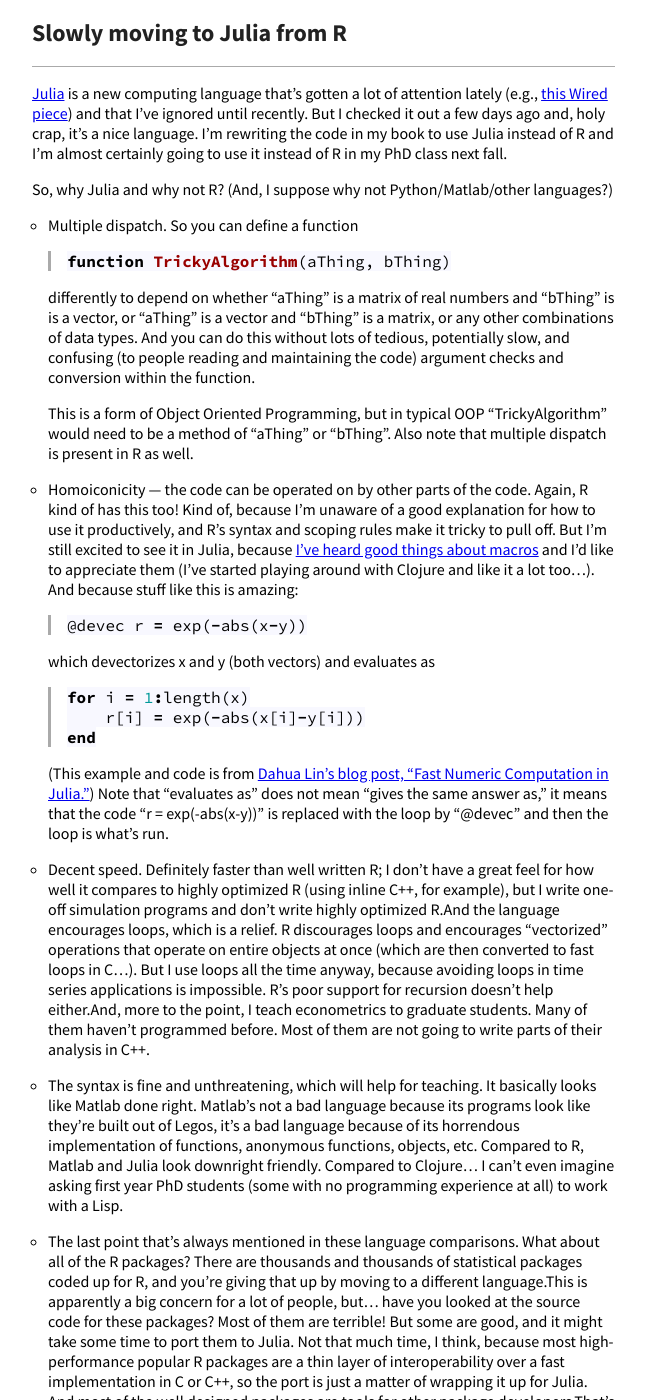
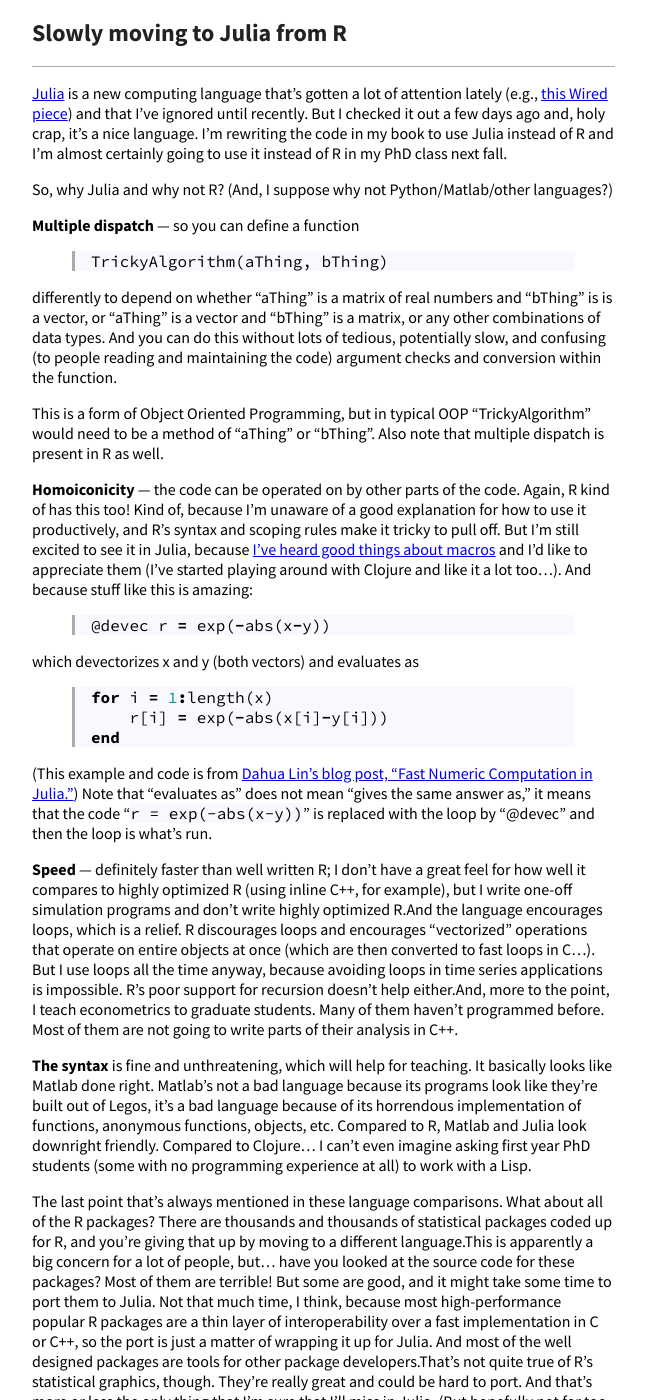
Before and after one commit to mmkuang/grayclhn.github.io, a Jekyll site: the page built from notes/julia-intro.md, in a window 1280 px wide and 1400 px high. Shown: the whole window, without its empty margins (0-648 px from the left). Built offline with Jekyll 4.4.1, drawn with Linux system fonts in a browser that asks for light colours; Markdown is read by kramdown in place of the engine named in the settings; some of the changed text lies outside the part shown.

Commit message:
Change old posts to use code highlighting

````diff
--- a/notes/julia-intro.md
+++ b/notes/julia-intro.md
@@ -14,130 +14,119 @@
 So, why Julia and why not R? (And, I suppose why not
 Python/Matlab/other languages?)
 
-* Multiple dispatch. So you can define a function
+**Multiple dispatch** — so you can define a function
+{% highlight julia %}
+TrickyAlgorithm(aThing, bThing)
+{% endhighlight %}
+differently to depend on whether “aThing” is a matrix of real numbers
+and “bThing” is is a vector, or “aThing” is a vector and “bThing” is a
+matrix, or any other combinations of data types. And you can do this
+without lots of tedious, potentially slow, and confusing (to people
+reading and maintaining the code) argument checks and conversion
+within the function.
 
-  ```julia
-  function TrickyAlgorithm(aThing, bThing)
-  ```
+This is a form of Object Oriented Programming, but in typical OOP
+“TrickyAlgorithm” would need to be a method of “aThing” or
+“bThing”. Also note that multiple dispatch is present in R as well.
 
-  differently to depend on whether “aThing” is a matrix of real numbers
-  and “bThing” is is a vector, or “aThing” is a vector and “bThing” is a
-  matrix, or any other combinations of data types. And you can do this
-  without lots of tedious, potentially slow, and confusing (to people
-  reading and maintaining the code) argument checks and conversion
-  within the function.
+**Homoiconicity** — the code can be operated on by other parts of the
+code. Again, R kind of has this too! Kind of, because I’m unaware of a
+good explanation for how to use it productively, and R’s syntax and
+scoping rules make it tricky to pull off. But I’m still excited to see
+it in Julia, because [I’ve heard good things about macros][3] and I’d
+like to appreciate them (I’ve started playing around with Clojure and
+like it a lot too…). And because stuff like this is amazing:
+{% highlight julia %}
+@devec r = exp(-abs(x-y))
+{% endhighlight %}
+which devectorizes x and y (both vectors) and evaluates as
+{% highlight julia %}
+for i = 1:length(x)
+    r[i] = exp(-abs(x[i]-y[i]))
+end
+{% endhighlight %}
+(This example and code is from [Dahua Lin’s blog post, “Fast Numeric
+Computation in Julia.”][4]) Note that “evaluates as” does not mean
+“gives the same answer as,” it means that the code “`r =
+exp(-abs(x-y))`” is replaced with the loop by “@devec” and then the
+loop is what’s run.
 
-  This is a form of Object Oriented Programming, but in typical OOP
-  “TrickyAlgorithm” would need to be a method of “aThing” or
-  “bThing”. Also note that multiple dispatch is present in R as well.
+**Speed** — definitely faster than well written R; I don’t have a
+great feel for how well it compares to highly optimized R (using
+inline C++, for example), but I write one-off simulation programs and
+don’t write highly optimized R.And the language encourages loops,
+which is a relief. R discourages loops and encourages “vectorized”
+operations that operate on entire objects at once (which are then
+converted to fast loops in C…). But I use loops all the time anyway,
+because avoiding loops in time series applications is impossible. R’s
+poor support for recursion doesn’t help either.And, more to the point,
+I teach econometrics to graduate students. Many of them haven’t
+programmed before. Most of them are not going to write parts of their
+analysis in C++.
 
-* Homoiconicity — the code can be operated on by other parts of the
-  code. Again, R kind of has this too! Kind of, because I’m unaware of
-  a good explanation for how to use it productively, and R’s syntax
-  and scoping rules make it tricky to pull off. But I’m still excited
-  to see it in Julia, because [I’ve heard good things about macros][3]
-  and I’d like to appreciate them (I’ve started playing around with
-  Clojure and like it a lot too…). And because stuff like this is
-  amazing:
+**The syntax** is fine and unthreatening, which will help for
+teaching. It basically looks like Matlab done right. Matlab’s not a
+bad language because its programs look like they’re built out of
+Legos, it’s a bad language because of its horrendous implementation of
+functions, anonymous functions, objects, etc. Compared to R, Matlab
+and Julia look downright friendly. Compared to Clojure… I can’t even
+imagine asking first year PhD students (some with no programming
+experience at all) to work with a Lisp.
 
-  ```julia
-  @devec r = exp(-abs(x-y))
-  ```
+The last point that’s always mentioned in these language
+comparisons. What about all of the R packages? There are thousands and
+thousands of statistical packages coded up for R, and you’re giving
+that up by moving to a different language.This is apparently a big
+concern for a lot of people, but… have you looked at the source code
+for these packages? Most of them are terrible! But some are good, and
+it might take some time to port them to Julia. Not that much time, I
+think, because most high-performance popular R packages are a thin
+layer of interoperability over a fast implementation in C or C++, so
+the port is just a matter of wrapping it up for Julia. And most of the
+well designed packages are tools for other package developers.That’s
+not quite true of R’s statistical graphics, though. They’re really
+great and could be hard to port. And that’s more or less the only
+thing that I’m sure that I’ll miss in Julia. (But hopefully not for
+too long.)
 
-  which devectorizes x and y (both vectors) and evaluates as
+Lastly, and this is important: the same massive quantity of packages
+for R is a big constraint on its future development. Breaking
+backwards compatibility is a big deal but avoiding it too much imposes
+costs.
 
-  ```julia
-  for i = 1:length(x)
-      r[i] = exp(-abs(x[i]-y[i]))
-  end
-  ```
+<hr />
 
-  (This example and code is from [Dahua Lin’s blog post, “Fast Numeric
-  Computation in Julia.”][4]) Note that “evaluates as” does not mean “gives
-  the same answer as,” it means that the code “r = exp(-abs(x-y))” is
-  replaced with the loop by “@devec” and then the loop is what’s run.
-
-* Decent speed. Definitely faster than well written R; I don’t have a
-  great feel for how well it compares to highly optimized R (using
-  inline C++, for example), but I write one-off simulation programs
-  and don’t write highly optimized R.And the language encourages
-  loops, which is a relief. R discourages loops and encourages
-  “vectorized” operations that operate on entire objects at once
-  (which are then converted to fast loops in C…). But I use loops all
-  the time anyway, because avoiding loops in time series applications
-  is impossible. R’s poor support for recursion doesn’t help
-  either.And, more to the point, I teach econometrics to graduate
-  students. Many of them haven’t programmed before. Most of them are
-  not going to write parts of their analysis in C++.
-
-* The syntax is fine and unthreatening, which will help for
-  teaching. It basically looks like Matlab done right. Matlab’s not a
-  bad language because its programs look like they’re built out of
-  Legos, it’s a bad language because of its horrendous implementation
-  of functions, anonymous functions, objects, etc. Compared to R,
-  Matlab and Julia look downright friendly. Compared to Clojure… I
-  can’t even imagine asking first year PhD students (some with no
-  programming experience at all) to work with a Lisp.
-
-* The last point that’s always mentioned in these language
-  comparisons. What about all of the R packages? There are thousands
-  and thousands of statistical packages coded up for R, and you’re
-  giving that up by moving to a different language.This is apparently
-  a big concern for a lot of people, but… have you looked at the
-  source code for these packages? Most of them are terrible! But some
-  are good, and it might take some time to port them to Julia. Not
-  that much time, I think, because most high-performance popular R
-  packages are a thin layer of interoperability over a fast
-  implementation in C or C++, so the port is just a matter of wrapping
-  it up for Julia. And most of the well designed packages are tools
-  for other package developers.That’s not quite true of R’s
-  statistical graphics, though. They’re really great and could be hard
-  to port. And that’s more or less the only thing that I’m sure that
-  I’ll miss in Julia. (But hopefully not for too long.)
-
-* Lastly, and this is important: the same massive quantity of packages
-  for R is a big constraint on its future development. Breaking
-  backwards compatibility is a big deal but avoiding it too much
-  imposes costs.
-
-Anyway, since I converted some R code to Julia I thought it would be
+**Anyway**, since I converted some R code to Julia I thought it would be
 fun to compare speeds. The first example is used to show the sampling
 distribution of an average of uniform(0,1) random variables. In R, we
 have
-
-```R
+{% highlight r %}
 rstats <- function(rerror, nobs, nsims = 500) {
     replicate(nsims, mean(rerror(nobs)))}
-```
-
+{% endhighlight %}
 which is (I think) pretty idiomatic R (and is vectorized, so it’s
 supposed to be fast). Calling it gives
-
-```R
-R> system.time(rstats(runif, 500))
-###     user  system elapsed
-###    0.341   0.002   0.377
-```
-
+{% highlight r %}
+> system.time(rstats(runif, 500))
+#     user  system elapsed
+#    0.341   0.002   0.377
+{% endhighlight %}
 For comparison to the Julia results, we’re going to care about the
 “elapsed” result of 0.377 seconds; the “system” column isn’t relevant
 here.  Calling it for more observations and more simulations (50,000
 of each) gives
-
-```
-R> system.time(rstats(runif, 50000, 50000))
-###      user  system elapsed
-###   204.184   0.217 215.526
-```
-
+{% highlight r %}
+> system.time(rstats(runif, 50000, 50000))
+#      user  system elapsed
+#   204.184   0.217 215.526
+{% endhighlight %}
 so 216 seconds overall. And, just to preempt criticism, I ran these
 simulations a few times each and these results are representative; and
 I ran a byte-compiled version that got (unexpectedly) slightly worse
 performance.
 
 Equivalent Julia code is
-
-```julia
+{% highlight julia %}
 function rmeans(dist, nobs; nsims = 500)
     means = Array(Float64,nsims)
     for i in 1:nsims
@@ -145,46 +134,38 @@
     end
     return means
 end
-```
-
+{% endhighlight %}
 which is pretty easy to read, but I have no idea if it’s
 idiomatic. This is my first code in Julia. If you like to minimize
 lines of code and preallocation of arrays, Julia has list
 comprehensions and you can write the stylish one line definition (that
 gave similar times)
-
-```julia
+{% highlight julia %}
 rmeans_pretty(dist, nobs; nsims = 500) =
     [ mean(rand(dist, nobs)) for i = 1:nsims ]
-```
+{% endhighlight %}
 
 We can time  (after loading the Distributions packages):
-
-```julia
+{% highlight jlcon %}
 julia> @elapsed rmeans(Uniform(), 500)
 ### 0.093662961
-```
-
+{% endhighlight %}
 so 0.09 seconds, or about a quarter the time as R. But (I forgot to
 mention earlier), Julia uses a Just In Time compiler, so the 0.09
 seconds includes compilation and execution. Running it a second time
 gives
-
-```julia
+{% highlight jlcon %}
 julia>  @elapsed rmeans(Uniform(), 500)
 ### 0.004334132
-```
-
+{% endhighlight %}
 which (as a reader had to point out to me) is 1/20th the time
 again. So we are getting into the ~100 times faster range.
 
 Running the larger simulation, we have
-
-```julia
+{% highlight jlcon %}
 julia> @elapsed rmeans_loop(Uniform(), 50000, nsims = 50000)
 ### 77.318591953
-```
-
+{% endhighlight %}
 so the R code is a little less than three times slower here. (The
 compilation step doesn’t make a meaningful difference.) So, Julia
 isn’t hundreds of times faster, but it is noticeably faster than R,
````
Also changed, not shown: notes/parallel-rng-in-julia.md (+26 -34 lines).
